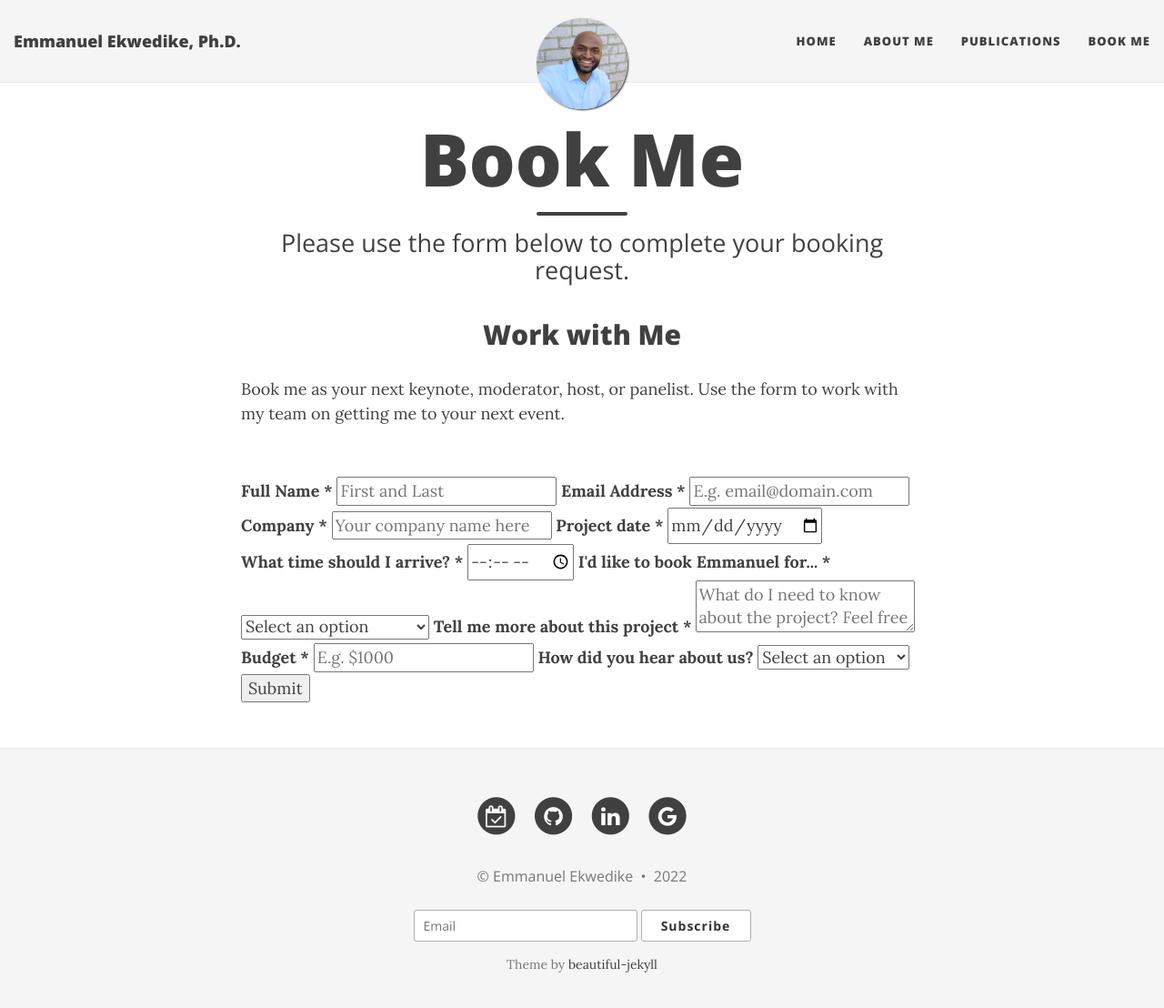
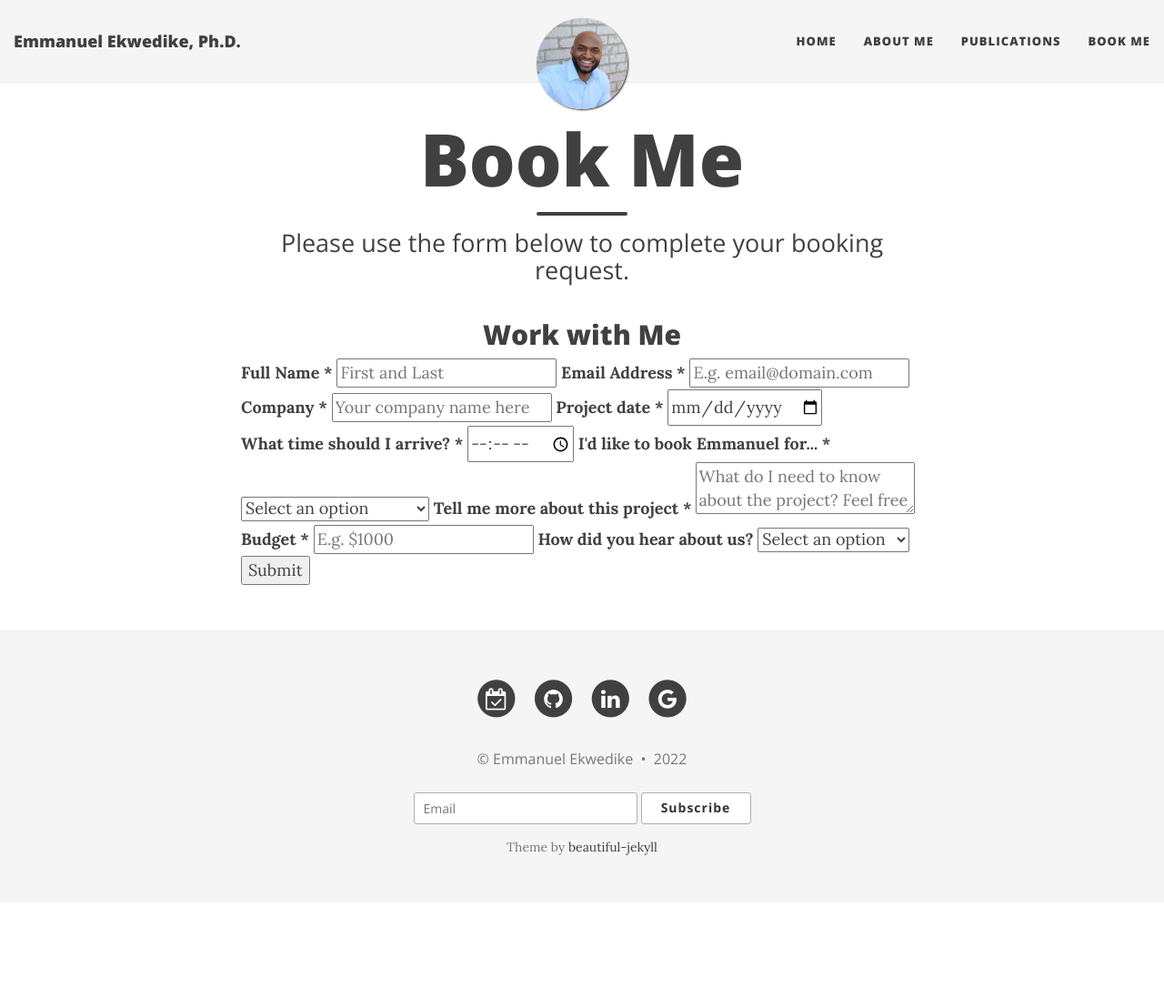
Before and after one commit to eekwedike/eekwedike.github.io, a Jekyll site: the page built from bookme.md, in a window 1280 px wide and 1121 px high. Shown: the top 1108 px of the window at 91% size. Built offline with Jekyll 4.4.1, drawn with Linux system fonts in a browser that asks for light colours; nearby versions of some CDN libraries; a style sheet for code colours, icons or effects is not loaded.

Commit message:
updated bookme

```diff
--- a/bookme.md
+++ b/bookme.md
@@ -5,9 +5,9 @@ subtitle: Please use the form below to complete your booking request.
 ---
 <div>
 <h2 class="text-center">Work with Me</h2>
-<form id="fs-frm" name="registration-form" accept-charset="utf-8" action="https://formspree.io/f/mknygpvb" method="post">
-<p> Book me as your next keynote, moderator, host, or panelist. Use the form to work with my team on getting me to your next event. </p>
-<br>
+<form id="fs-frm" name="registration-form" accept-charset="utf-8" action="https://formspree.io/f/mknygpvb" class="form" method="POST">
+<!-- <p> Book me as your next keynote, moderator, host, or panelist. Use the form to work with my team on getting me to your next event. </p>
+<br> -->
   <fieldset id="fs-frm-inputs">
     <label for="full-name">Full Name *</label>
     <input type="text" name="name" id="full-name" placeholder="First and Last" required="">
```
